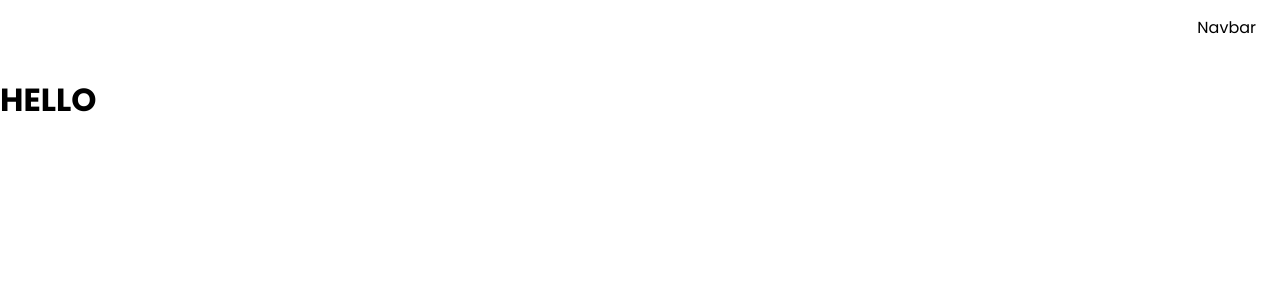
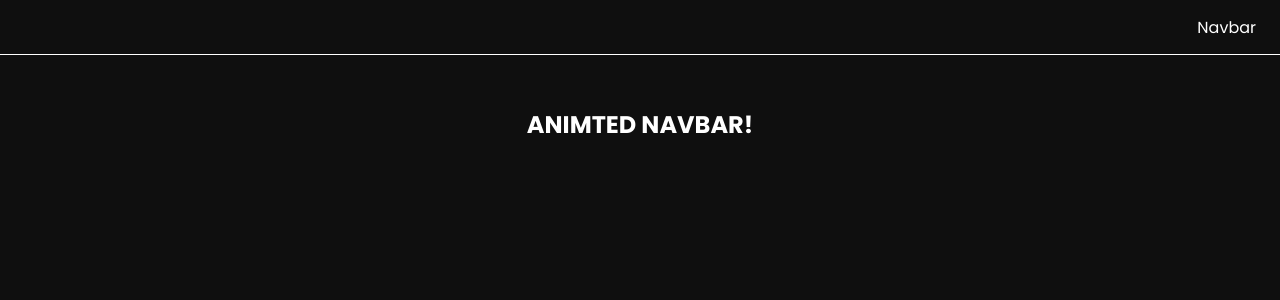
Before and after one commit to jxhnkndl/react-hamburger-menu, a React (Create React App) app: page / in a window 1280 px wide. Shown: the top 300 px of the page. Built offline with nearby package versions, Linux system fonts and the light colour scheme.

Commit message:
create containers and establish basic page structure

```diff
--- a/src/App.js
+++ b/src/App.js
@@ -1,12 +1,37 @@
 import React from 'react';
 import Navbar from './components/navbar';
+import styled from 'styled-components';
+
+const AppContainer = styled.div`
+  height: 100%;
+  width: 100%;
+  display: flex;
+  flex-direction: column;
+  align-items: center;
+  background-color: rgba(15, 15, 15, 1);
+  color: #fff;
+`;
+
+const InnerContainer = styled.div`
+  width: 100%;
+  display: flex;
+  flex-direction: column;
+  align-items: center;
+  padding: 2em;
+`;
+
+const Content = styled.h2`
+  color: #fff;
+`;
 
 function App() {
   return (
-    <div className="App">
+    <AppContainer>
       <Navbar />
-      <h1>HELLO</h1>
-    </div>
+      <InnerContainer>
+        <Content>ANIMTED NAVBAR!</Content>
+      </InnerContainer>
+    </AppContainer>
   );
 }
 
```
